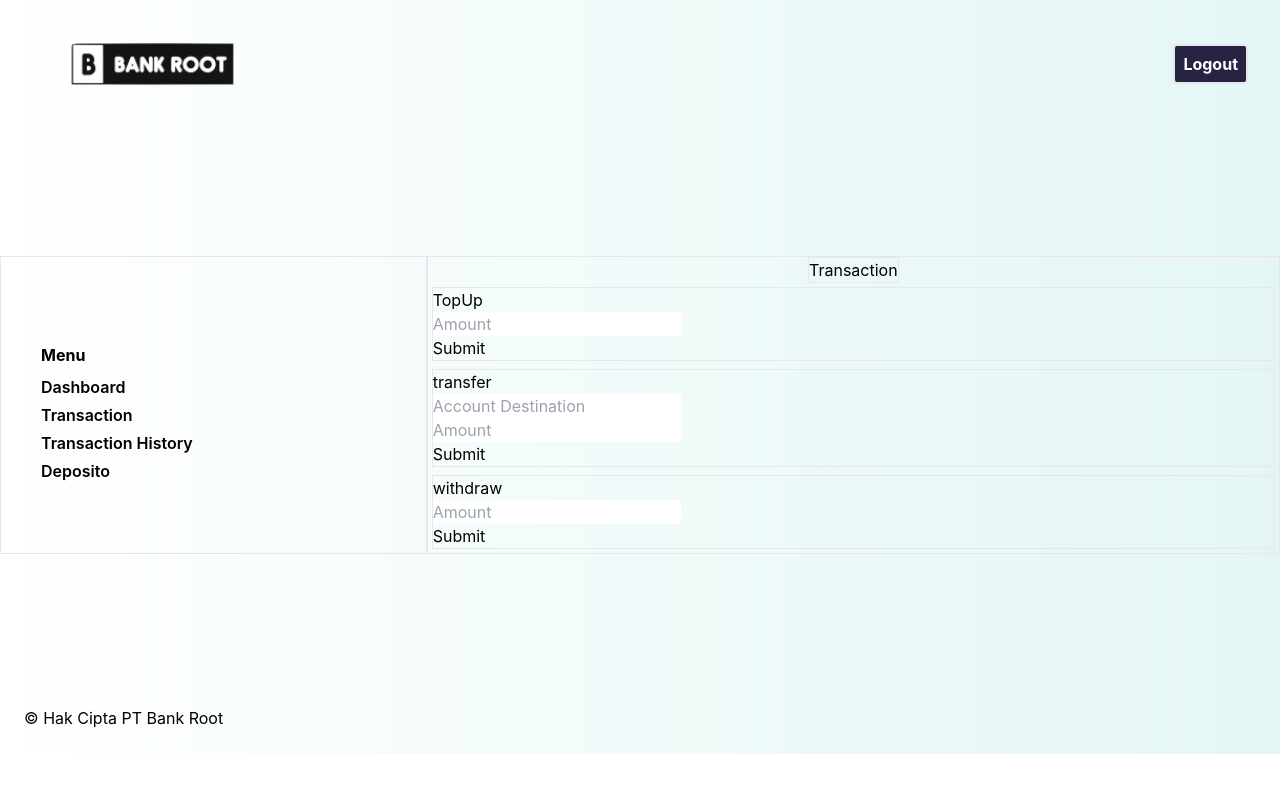
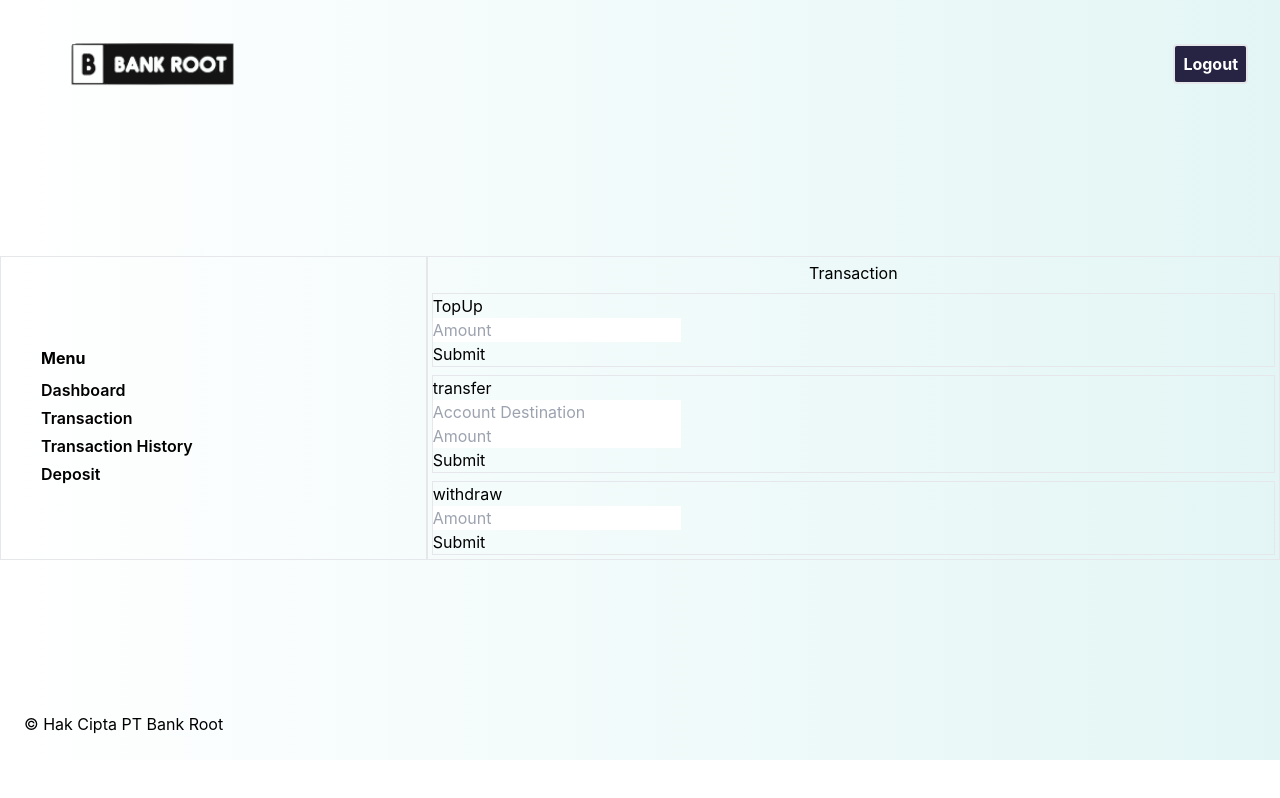
Before and after one commit to MEKL20/bank-jdt-frontend, a React (Create React App) app: page /transaction in a window 1280 px wide. Built offline with nearby package versions, Linux system fonts and the light colour scheme; no server answers.

Commit message:
cleaning up code

```diff
--- a/src/pages/Dashboard.js
+++ b/src/pages/Dashboard.js
@@ -119,15 +119,15 @@ function Dashboard() {
                             Transaction History
                         </a>
                         <a href="/deposito" className="font-semibold mb-1">
-                            Deposito
+                            Deposit
                         </a>
                     </div>
                 </div>
                 <div className="flex flex-wrap justify-center basis-2/3 border">
-                    <div className="border">
-                        <h1>
+                    <div className="container m-1">
+                        <center>
                             Dashboard
-                        </h1>
+                        </center>
                     </div>
                     <div className="container border m-1">
                         Saving Account : {saving.accountSaving} <br/>
--- a/src/pages/Deposito.js
+++ b/src/pages/Deposito.js
@@ -162,12 +162,12 @@ function Deposito() {
                             Transaction History
                         </a>
                         <a href="/deposito" className="font-semibold mb-1">
-                            Deposito
+                            Deposit
                         </a>
                     </div>
                 </div>
                 <div className="flex flex-wrap justify-center basis-2/3 border">
-                    <div className="container border m-1">
+                    <div className="container m-1">
                         <center>Deposits List</center> <br/>
                         {deposits.slice(0,5).map((deposit, index) => (
                             <div key={index}>
--- a/src/pages/Transaction.js
+++ b/src/pages/Transaction.js
@@ -162,15 +162,15 @@ function Transaction() {
                 Transaction History
                 </a>
                 <a href="/deposito" className="font-semibold mb-1">
-                Deposito
+                Deposit
                 </a>
             </div>
           </div>
           <div className="flex flex-wrap justify-center basis-2/3 border">
-            <div className="border">
-              <h1>
+            <div className="container m-1">
+              <center>
                 Transaction
-              </h1>
+              </center>
             </div>
             <div className="container border m-1">
                 TopUp <br/>
--- a/src/pages/TransactionHistory.js
+++ b/src/pages/TransactionHistory.js
@@ -102,15 +102,15 @@ function TransactionHistory() {
                             Transaction History
                         </a>
                         <a href="/deposito" className="font-semibold mb-1">
-                            Deposito
+                            Deposit
                         </a>
                     </div>
                 </div>
                 <div className="flex flex-wrap justify-center basis-2/3 border">
-                    <div className="border">
-                        <h1>
+                    <div className="container m-1">
+                        <center>
                             Transaction History
-                        </h1>
+                        </center>
                     </div>
                     <div className="container border m-1">
                         {reportings.map((reporting) => (
```
